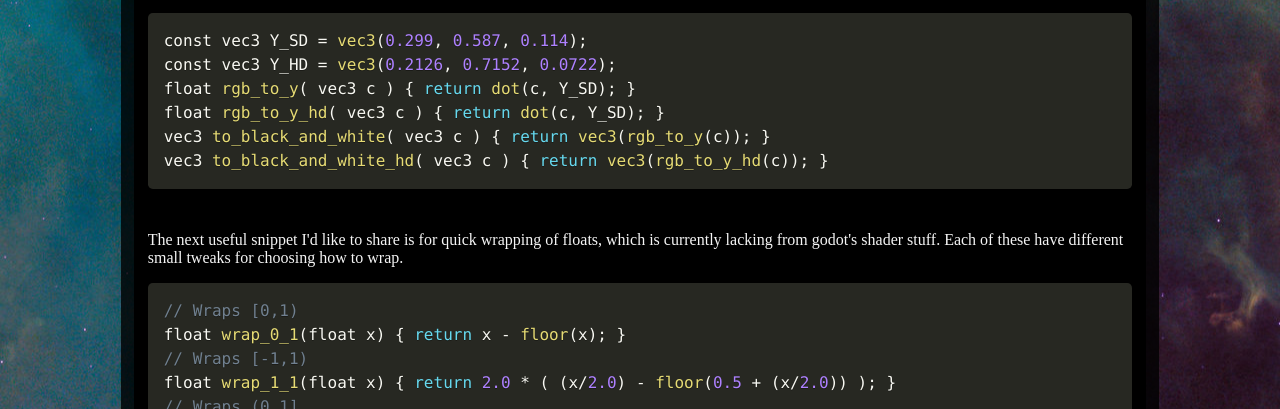
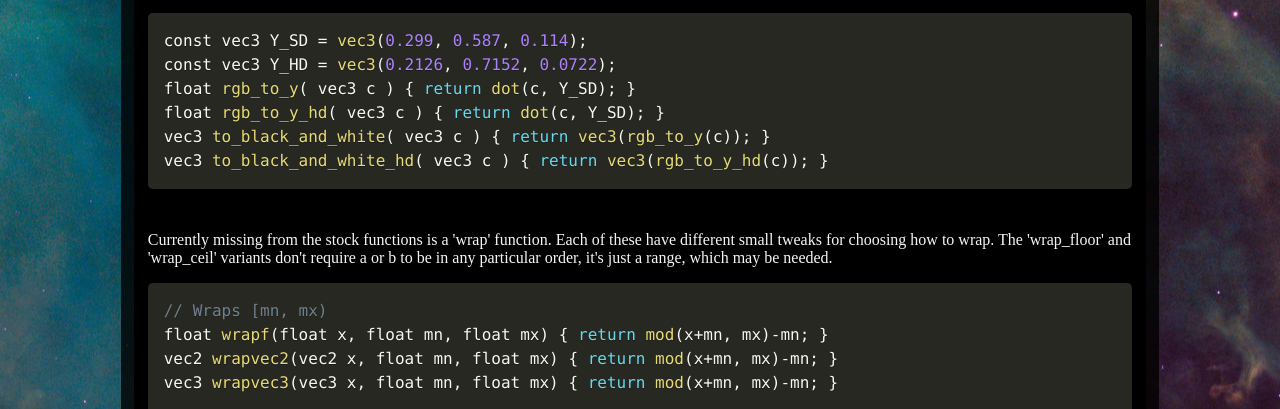
Before and after one commit to cgbeutler/corybeutler.github.io, a plain HTML site: page posts/2020-08-26/godot-shader-helpers.html in a window 1280 px wide. Shown: the part 391-800 px from the top of the page. Drawn offline with Linux system fonts and the light colour scheme.

Commit message:
Fixed up wraps

```diff
--- a/posts/2020-08-26/godot-shader-helpers.html
+++ b/posts/2020-08-26/godot-shader-helpers.html
@@ -47,17 +47,23 @@ vec3 to_black_and_white( vec3 c ) { return vec3(rgb_to_y(c)); }
 vec3 to_black_and_white_hd( vec3 c ) { return vec3(rgb_to_y_hd(c)); }</code></pre>
 
             <br>
-            <p> The next useful snippet I'd like to share is for quick wrapping of floats, which is currently lacking from godot's shader stuff. Each of these have different small tweaks for choosing how to wrap. </p>
+            <p> Currently missing from the stock functions is a 'wrap' function. Each of these have different small tweaks for choosing how to wrap. The 'wrap_floor' and 'wrap_ceil' variants don't require a or b to be in any particular order, it's just a range, which may be needed. </p>
 
             <pre><code class="language-clike">
-// Wraps [0,1)
-float wrap_0_1(float x) { return x - floor(x); }
-// Wraps [-1,1)
-float wrap_1_1(float x) { return 2.0 * ( (x/2.0) - floor(0.5 + (x/2.0)) ); }
+// Wraps [mn, mx)
+float wrapf(float x, float mn, float mx) { return mod(x+mn, mx)-mn; }
+vec2 wrapvec2(vec2 x, float mn, float mx) { return mod(x+mn, mx)-mn; }
+vec3 wrapvec3(vec3 x, float mn, float mx) { return mod(x+mn, mx)-mn; }
+
+// Wraps [a, b)
+float wrap_floor(float x, float a, float b) { return (a-b)*floor((a-x)/(a-b)) + x; }
+
+// Wraps (a, b]
+float wrap_ceil(float x, float a, float b) { return (a-b)*ceil((a-x)/(a-b)) + x + b - a; }
 // Wraps (0,1]
-float wrap_0_1(float x) { return 1 + x - ceil(x); }
+float wrap_ceil_0_1(float x) { return 1.0 + x - ceil(x); }
 // Wraps (-1,1]
-float wrap_1_1(float x) { return 2.0 + 2.0 * ( (x/2.0) - ceil(0.5 + (x/2.0)) ); }</code></pre>
+float wrap_1_1(float x) { return x + 2.0 - 2.0 * ceil( 0.5 + 0.5*x ); }</code></pre>
 
             <br>
             <p> Another function I have used more than I thought I would is toroidal distance. This function takes in two points with values between 0.0 and 1.0. It then finds how close those points are to each other if the 1x1 world were to wrap back around on itself (like Pacman.) </p>
```
